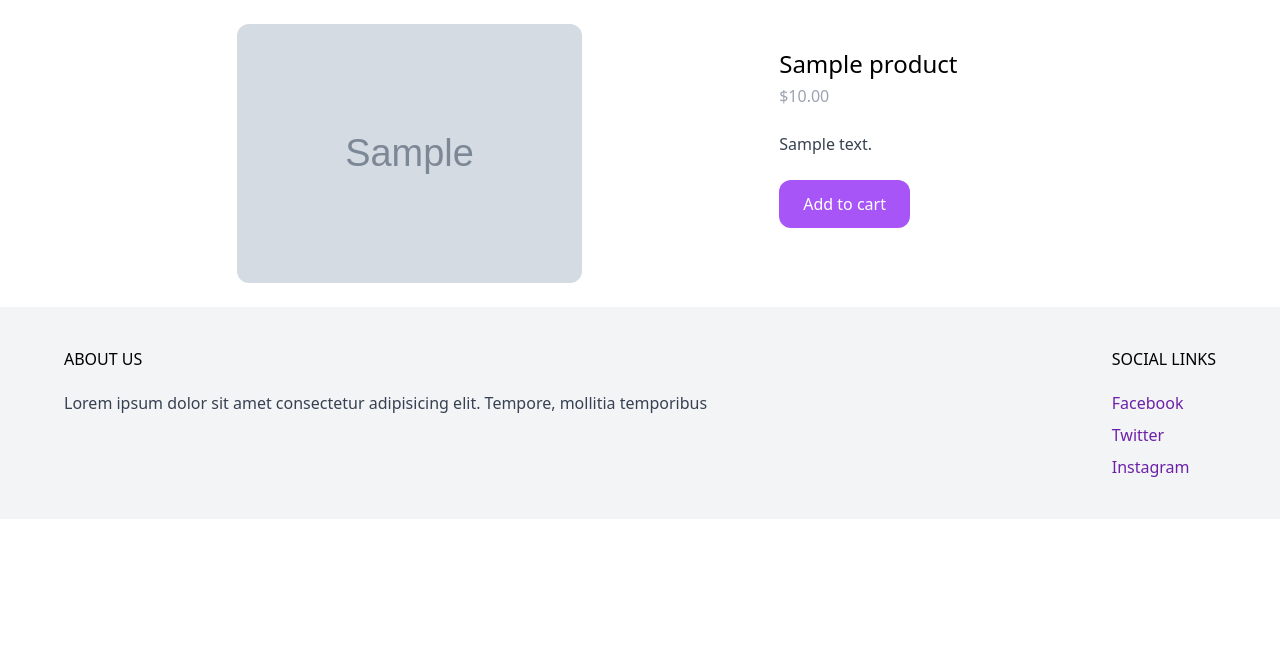
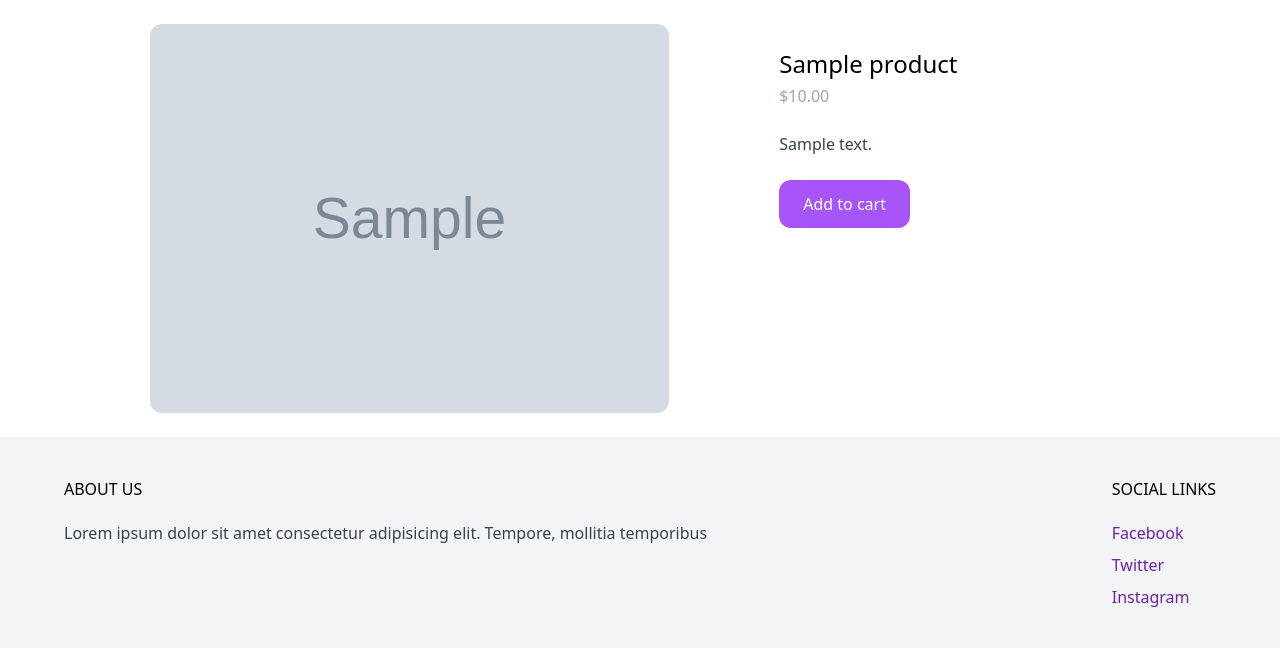
Before and after one commit to syyr66/Nordic-Homes-Website, a Django app: a page that uses products/templates/products/product_detail.html in a window 1280 px wide. Shown: the part 78-726 px from the top of the page. Run offline with Django 5.2, Linux system fonts and the light colour scheme; tables that the repository leaves empty hold one stand-in row (values such as "Sample post"); grey boxes marked "Sample" are stand-in pictures; parts of the project's set-up code (start-up, migrations or seed data) failed here and were passed over; some libraries are stand-ins or nearby versions.

Commit message:
refactor: fix image and description in product_detail.html

```diff
--- a/products/templates/products/product_detail.html
+++ b/products/templates/products/product_detail.html
@@ -6,16 +6,16 @@
 <div class="max-w-6xl mx-auto flex flex-wrap lg:justify-between py-6 px-6 xl:px-0">
     <div class="w-full mb-6 lg:mb-0 lg:w-3/5">
         {% if product.image %}
-        <img class="rounded-xl w-2/4 mx-auto" src="{{ product.image.url }}" alt="{{ product.name }}">
+        <img class="rounded-xl w-[80%] md:w-[60%] lg:w-3/4 mx-auto" src="{{ product.image.url }}" alt="{{ product.name }}">
         {% else %}
-        <img class="rounded-xl w-2/4 mx-auto" src="{{ product.get_thumbnail }}" alt="{{ product.name }}">
+        <img class="rounded-xl w-[80%] md:w-[60%] lg:w-3/4 mx-auto" src="{{ product.get_thumbnail }}" alt="{{ product.name }}">
         {% endif %}
     </div>
 
     <div class="w-full lg:w-2/5 lg:p-6">
         <h1 class="text-2xl">{{ product.name }}</h1>
         <p class="mt-1 text-gray-400">${{ product.price }}</p>
-        <p class="mt-6 text-gray-700">{{ product.description }}</p>
+        <p class="md:max-w-[34rem] lg:max-w-full pr-3 md:pr-0 mt-6 text-gray-700">{{ product.description }}</p>
         <a
             href="#"
             class="mt-6 inline-block px-6 py-3 rounded-xl bg-purple-500 text-white hover:bg-purple-700"
```
